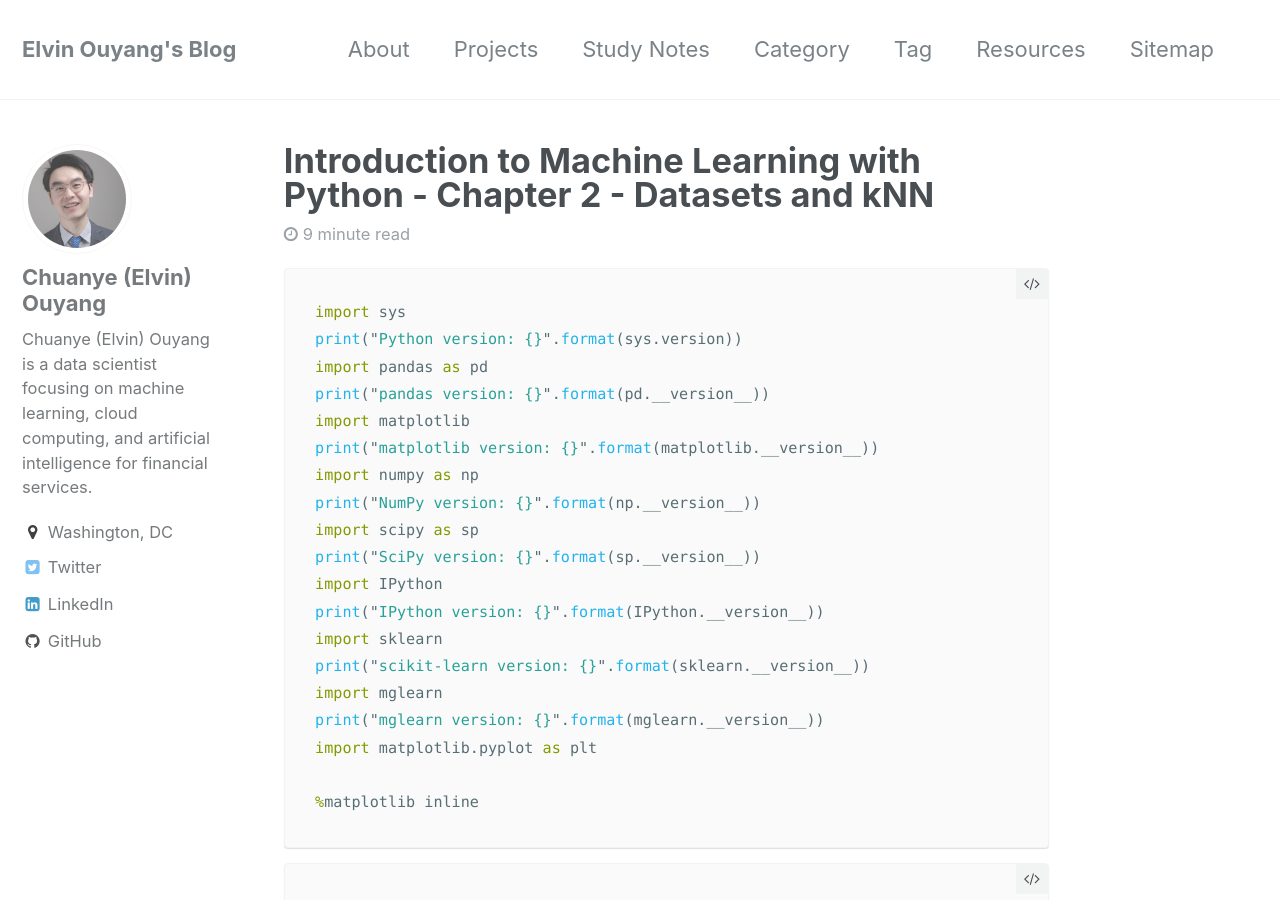
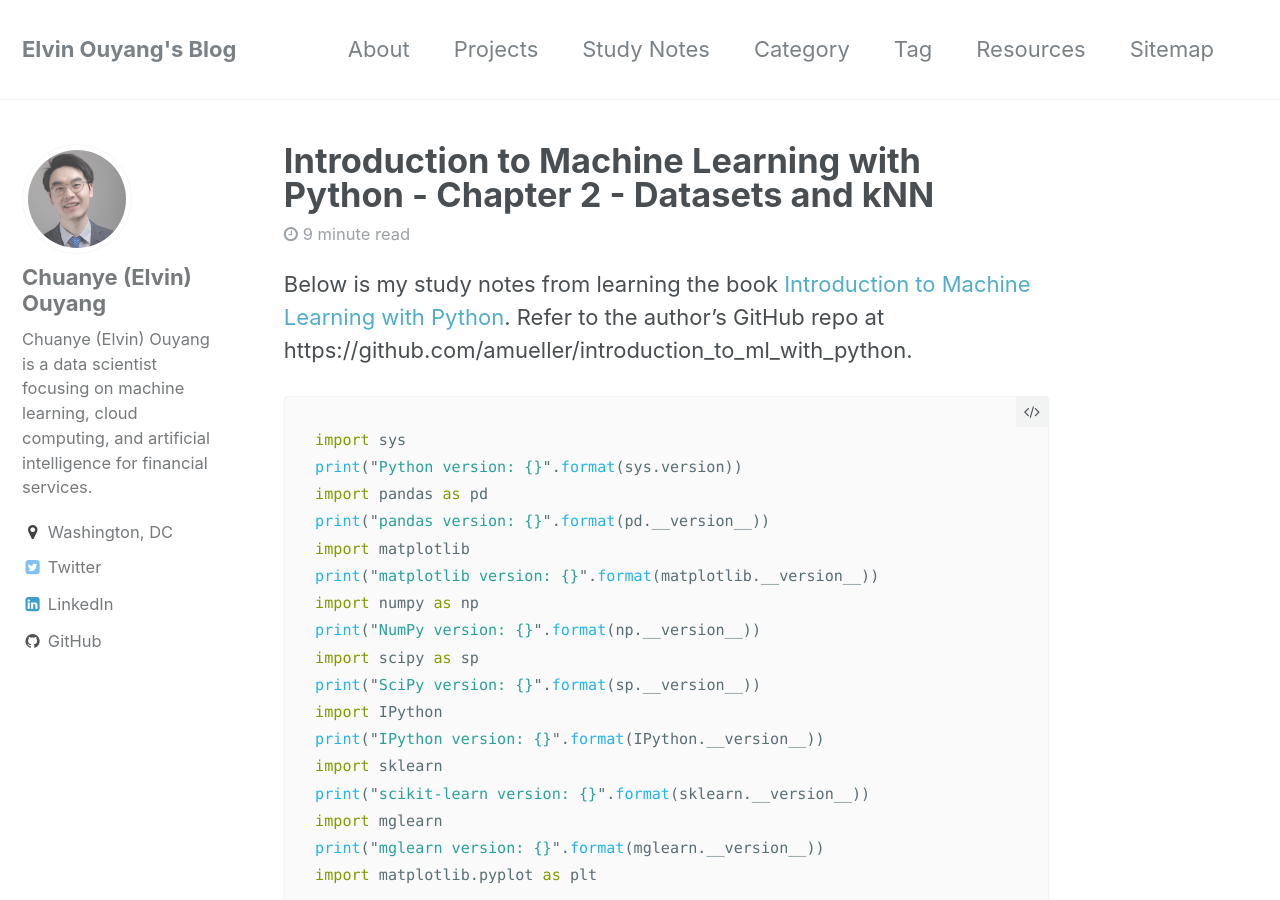
Before and after one commit to ElvinOuyang/elvinouyang.github.io, a Jekyll site: the page built from _posts/2017-01-18-python-datasets-and-knn.md, in a window 1280 px wide and 900 px high. Built offline with Jekyll 4.4.1, drawn with Linux system fonts in a browser that asks for light colours; comment, search, counter and statistics services are not loaded.

Commit message:
Update 2017-01-18-python-datasets-and-knn.md

````diff
--- a/_posts/2017-01-18-python-datasets-and-knn.md
+++ b/_posts/2017-01-18-python-datasets-and-knn.md
@@ -7,6 +7,8 @@ tags:
 categories:
   - Study Notes
 ---
+
+Below is my study notes from learning the book [Introduction to Machine Learning with Python](https://www.oreilly.com/library/view/introduction-to-machine/9781449369880/). Refer to the author's GitHub repo at https://github.com/amueller/introduction_to_ml_with_python.
 
 ```python
 import sys
````
